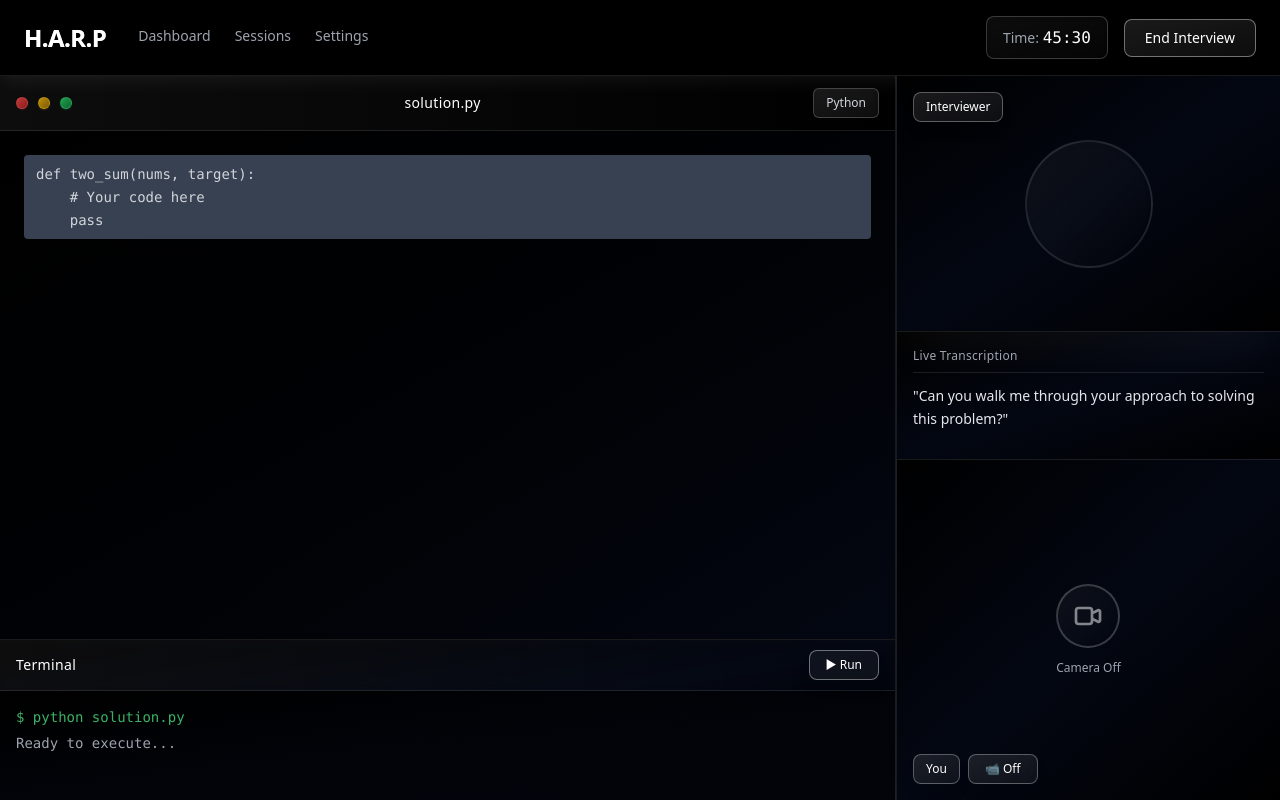
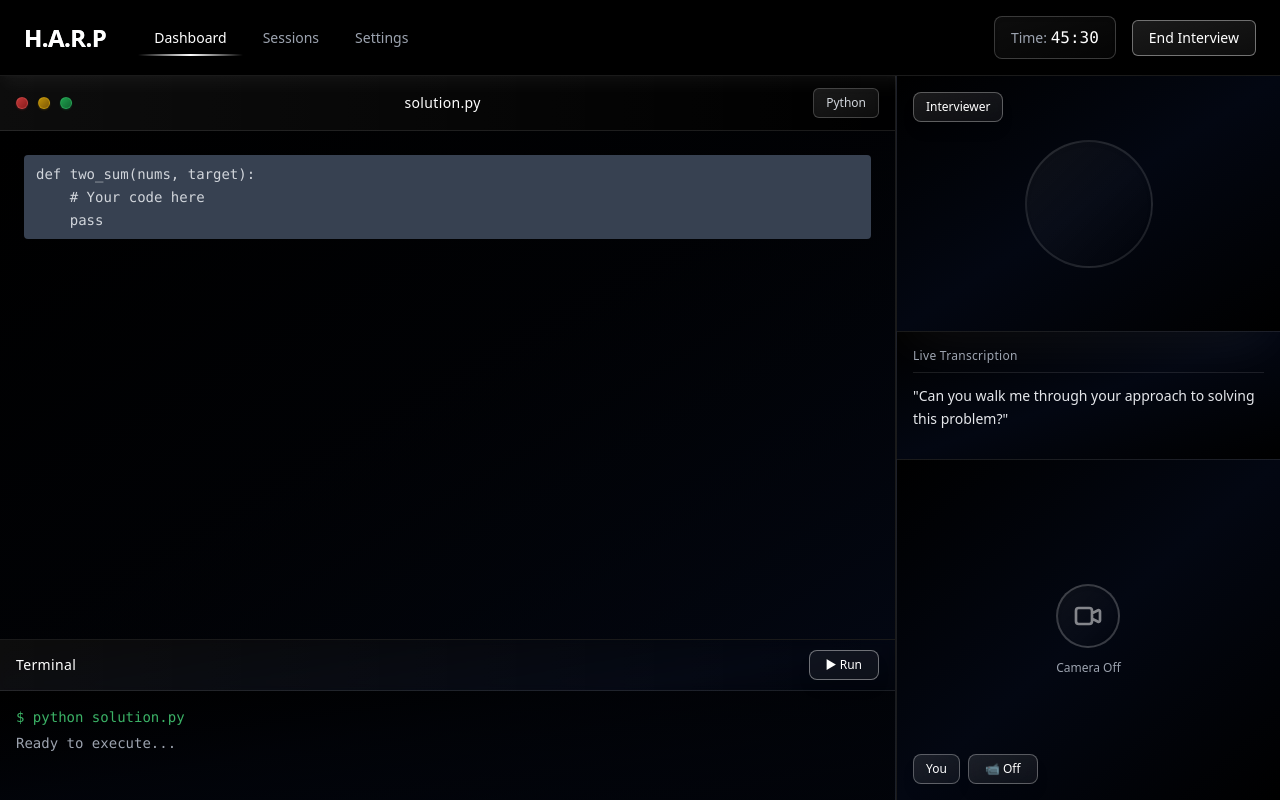
Before and after one commit to matthew-mccall/harp, a Next.js app in the folder apps/harp-web/: page /interview in a window 1280 px wide. Built offline with nearby package versions, Linux system fonts and the light colour scheme.

Commit message:
Upgraded nav bar using new UI packages
Utilizing tailwind css and shadcn UI to make navbar elements look nicer.

```diff
--- a/apps/harp-web/package.json
+++ b/apps/harp-web/package.json
@@ -3,6 +3,7 @@
   "version": "0.0.1",
   "private": true,
   "dependencies": {
+    "@radix-ui/react-slot": "^1.2.4",
     "next": "~15.2.4",
     "react": "^19.0.0",
     "react-dom": "^19.0.0"
--- a/apps/harp-web/src/app/global.css
+++ b/apps/harp-web/src/app/global.css
@@ -1,6 +1,45 @@
 @tailwind base;
 @tailwind components;
 @tailwind utilities;
+
+@layer base {
+  :root {
+    --background: 0 0% 0%;
+    --foreground: 0 0% 100%;
+    --card: 0 0% 0%;
+    --card-foreground: 0 0% 100%;
+    --popover: 0 0% 0%;
+    --popover-foreground: 0 0% 100%;
+    --primary: 0 0% 100%;
+    --primary-foreground: 0 0% 0%;
+    --secondary: 0 0% 10%;
+    --secondary-foreground: 0 0% 100%;
+    --muted: 0 0% 10%;
+    --muted-foreground: 0 0% 60%;
+    --accent: 0 0% 10%;
+    --accent-foreground: 0 0% 100%;
+    --destructive: 0 84.2% 60.2%;
+    --destructive-foreground: 0 0% 100%;
+    --border: 0 0% 20%;
+    --input: 0 0% 20%;
+    --ring: 0 0% 80%;
+    --radius: 0.5rem;
+    --chart-1: 0 0% 90%;
+    --chart-2: 0 0% 70%;
+    --chart-3: 0 0% 50%;
+    --chart-4: 0 0% 30%;
+    --chart-5: 0 0% 10%;
+  }
+}
+
+@layer base {
+  * {
+    @apply border-border;
+  }
+  body {
+    @apply bg-background text-foreground;
+  }
+}
 
 html {
   -webkit-text-size-adjust: 100%;
--- a/apps/harp-web/src/app/interview/components/Navbar.tsx
+++ b/apps/harp-web/src/app/interview/components/Navbar.tsx
@@ -1,21 +1,45 @@
+'use client';
+
+import { Button } from '@/components/ui/button';
+import { useState } from 'react';
+
 export default function Navbar() {
+  const [activeTab, setActiveTab] = useState('dashboard');
+
   return (
     <nav className="bg-gradient-to-b from-black via-black to-black/95 border-b border-white/10 px-6 py-4 backdrop-blur-sm shadow-lg shadow-white/5">
       <div className="flex items-center justify-between max-w-[1800px] mx-auto">
         <div className="flex items-center gap-8">
-          <h1 className="text-2xl font-bold text-white tracking-tight bg-gradient-to-r from-white to-gray-400 bg-clip-text text-transparent">
+          <h1 className="text-2xl font-bold text-white tracking-tight bg-gradient-to-r from-white to-gray-400 bg-clip-text text-transparent select-none">
             H.A.R.P
           </h1>
-          <div className="flex gap-6 text-sm text-gray-400">
-            <button className="hover:text-white transition-all duration-200 border-b-2 border-transparent hover:border-white/80 pb-0.5">
-              Dashboard
-            </button>
-            <button className="hover:text-white transition-all duration-200 border-b-2 border-transparent hover:border-white/80 pb-0.5">
-              Sessions
-            </button>
-            <button className="hover:text-white transition-all duration-200 border-b-2 border-transparent hover:border-white/80 pb-0.5">
-              Settings
-            </button>
+          <div className="flex gap-1 text-sm">
+            {['dashboard', 'sessions', 'settings'].map((tab) => (
+              <button
+                key={tab}
+                onClick={() => setActiveTab(tab)}
+                className={`
+                  relative px-4 py-2 font-medium transition-all duration-300 capitalize group
+                  ${
+                    activeTab === tab
+                      ? 'text-white'
+                      : 'text-gray-400 hover:text-white'
+                  }
+                `}
+              >
+                {tab}
+                <span
+                  className={`
+                    absolute bottom-0 left-0 h-[2px] bg-gradient-to-r from-white/0 via-white to-white/0 transition-all duration-300
+                    ${
+                      activeTab === tab
+                        ? 'w-full opacity-100'
+                        : 'w-0 opacity-0 group-hover:w-full group-hover:opacity-60'
+                    }
+                  `}
+                />
+              </button>
+            ))}
           </div>
         </div>
         <div className="flex items-center gap-4">
@@ -23,9 +47,12 @@
             <span className="text-gray-400 text-sm">Time: </span>
             <span className="font-mono text-white font-medium">45:30</span>
           </div>
-          <button className="bg-gradient-to-br from-white/10 to-white/5 hover:from-white hover:to-gray-100 hover:text-black px-5 py-2 rounded-lg text-sm font-medium transition-all duration-300 border border-white/40 hover:border-white shadow-lg hover:shadow-white/20">
+          <Button
+            variant="outline"
+            className="bg-gradient-to-br from-white/10 to-white/5 hover:from-white hover:to-gray-100 hover:text-black border-white/40 hover:border-white shadow-lg hover:shadow-white/20 transition-all duration-300"
+          >
             End Interview
-          </button>
+          </Button>
         </div>
       </div>
     </nav>
--- /dev/null
+++ b/apps/harp-web/src/components/ui/button.tsx
@@ -0,0 +1,57 @@
+import * as React from "react"
+import { Slot } from "@radix-ui/react-slot"
+import { cva, type VariantProps } from "class-variance-authority"
+
+import { cn } from "@/lib/utils"
+
+const buttonVariants = cva(
+  "inline-flex items-center justify-center gap-2 whitespace-nowrap rounded-md text-sm font-medium transition-colors focus-visible:outline-none focus-visible:ring-1 focus-visible:ring-ring disabled:pointer-events-none disabled:opacity-50 [&_svg]:pointer-events-none [&_svg]:size-4 [&_svg]:shrink-0",
+  {
+    variants: {
+      variant: {
+        default:
+          "bg-primary text-primary-foreground shadow hover:bg-primary/90",
+        destructive:
+          "bg-destructive text-destructive-foreground shadow-sm hover:bg-destructive/90",
+        outline:
+          "border border-input bg-background shadow-sm hover:bg-accent hover:text-accent-foreground",
+        secondary:
+          "bg-secondary text-secondary-foreground shadow-sm hover:bg-secondary/80",
+        ghost: "hover:bg-accent hover:text-accent-foreground",
+        link: "text-primary underline-offset-4 hover:underline",
+      },
+      size: {
+        default: "h-9 px-4 py-2",
+        sm: "h-8 rounded-md px-3 text-xs",
+        lg: "h-10 rounded-md px-8",
+        icon: "h-9 w-9",
+      },
+    },
+    defaultVariants: {
+      variant: "default",
+      size: "default",
+    },
+  }
+)
+
+export interface ButtonProps
+  extends React.ButtonHTMLAttributes<HTMLButtonElement>,
+    VariantProps<typeof buttonVariants> {
+  asChild?: boolean
+}
+
+const Button = React.forwardRef<HTMLButtonElement, ButtonProps>(
+  ({ className, variant, size, asChild = false, ...props }, ref) => {
+    const Comp = asChild ? Slot : "button"
+    return (
+      <Comp
+        className={cn(buttonVariants({ variant, size, className }))}
+        ref={ref}
+        {...props}
+      />
+    )
+  }
+)
+Button.displayName = "Button"
+
+export { Button, buttonVariants }
--- /dev/null
+++ b/apps/harp-web/src/lib/utils.ts
@@ -0,0 +1,6 @@
+import { clsx, type ClassValue } from 'clsx';
+import { twMerge } from 'tailwind-merge';
+
+export function cn(...inputs: ClassValue[]) {
+  return twMerge(clsx(inputs));
+}
--- a/apps/harp-web/tailwind.config.js
+++ b/apps/harp-web/tailwind.config.js
@@ -11,13 +11,62 @@
 
 /** @type {import('tailwindcss').Config} */
 module.exports = {
+  darkMode: ['class'],
   content: [
     './{src,pages,components,app}/**/*.{ts,tsx,js,jsx,html}',
     '!./{src,pages,components,app}/**/*.{stories,spec}.{ts,tsx,js,jsx,html}',
     //     ...createGlobPatternsForDependencies(__dirname)
   ],
   theme: {
-    extend: {},
+    extend: {
+      borderRadius: {
+        lg: 'var(--radius)',
+        md: 'calc(var(--radius) - 2px)',
+        sm: 'calc(var(--radius) - 4px)',
+      },
+      colors: {
+        background: 'hsl(var(--background))',
+        foreground: 'hsl(var(--foreground))',
+        card: {
+          DEFAULT: 'hsl(var(--card))',
+          foreground: 'hsl(var(--foreground))',
+        },
+        popover: {
+          DEFAULT: 'hsl(var(--popover))',
+          foreground: 'hsl(var(--popover-foreground))',
+        },
+        primary: {
+          DEFAULT: 'hsl(var(--primary))',
+          foreground: 'hsl(var(--primary-foreground))',
+        },
+        secondary: {
+          DEFAULT: 'hsl(var(--secondary))',
+          foreground: 'hsl(var(--secondary-foreground))',
+        },
+        muted: {
+          DEFAULT: 'hsl(var(--muted))',
+          foreground: 'hsl(var(--muted-foreground))',
+        },
+        accent: {
+          DEFAULT: 'hsl(var(--accent))',
+          foreground: 'hsl(var(--accent-foreground))',
+        },
+        destructive: {
+          DEFAULT: 'hsl(var(--destructive))',
+          foreground: 'hsl(var(--destructive-foreground))',
+        },
+        border: 'hsl(var(--border))',
+        input: 'hsl(var(--input))',
+        ring: 'hsl(var(--ring))',
+        chart: {
+          '1': 'hsl(var(--chart-1))',
+          '2': 'hsl(var(--chart-2))',
+          '3': 'hsl(var(--chart-3))',
+          '4': 'hsl(var(--chart-4))',
+          '5': 'hsl(var(--chart-5))',
+        },
+      },
+    },
   },
-  plugins: [],
+  plugins: [require('tailwindcss-animate')],
 };
--- a/package.json
+++ b/package.json
@@ -5,9 +5,13 @@
   "scripts": {},
   "private": true,
   "dependencies": {
+    "class-variance-authority": "^0.7.1",
+    "clsx": "^2.1.1",
     "next": "~15.2.4",
     "react": "^19.0.0",
-    "react-dom": "^19.0.0"
+    "react-dom": "^19.0.0",
+    "tailwind-merge": "^3.4.0",
+    "tailwindcss-animate": "^1.0.7"
   },
   "devDependencies": {
     "@eslint/compat": "^1.1.1",
```
Also changed, not shown: apps/harp-web/components.json (added), 1 other file (tests, documents, lock files or other folders).
